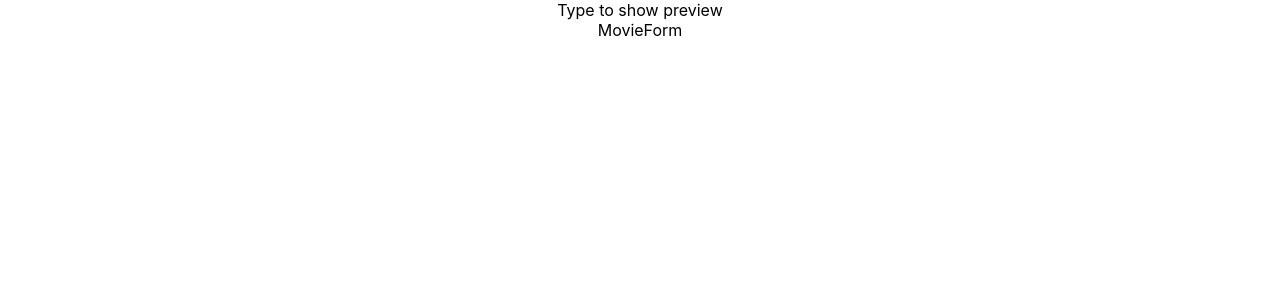
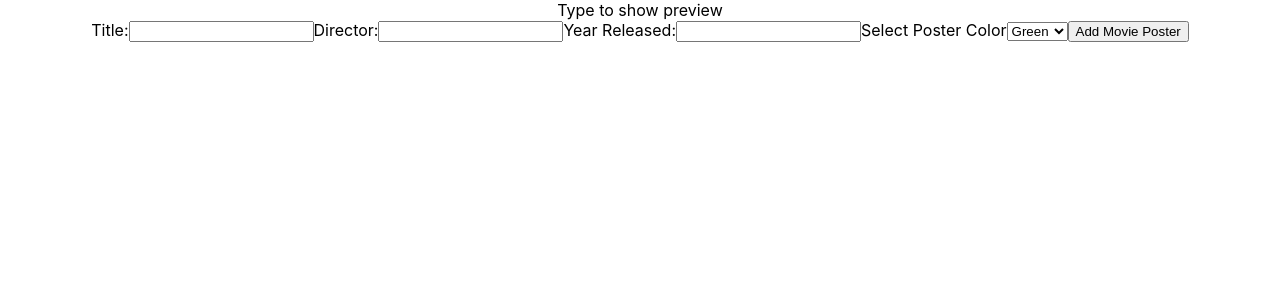
Before and after one commit to KhaymanaKing/movie-list-maker-react, a React (Create React App) app: page / in a window 1280 px wide. Shown: the top 300 px of the page. Built offline with nearby package versions, Linux system fonts and the light colour scheme.

Commit message:
movie form file should be completed

```diff
--- a/src/MovieForm.js
+++ b/src/MovieForm.js
@@ -1,7 +1,33 @@
 import React from 'react';
 
-export default function MovieForm() {
+export default function MovieForm(movieInfo) {
   return (
-    <div>MovieForm</div>
+    <div>
+      <form className='movie-form' onSubmit={movieInfo.submitMovie}>
+        <label>
+            Title:
+          <input required value ={movieInfo.movieTitle} onChange={(e) => movieInfo.setMovieTitle(e.target.value)}/>
+        </label>
+        <label>
+            Director:
+          <input required value ={movieInfo.movieDirector} onChange={(e) => movieInfo.setMovieDirector(e.target.value)}/>
+        </label>
+        <label>
+            Year Released:
+          <input required type="number" value={movieInfo.movieNumber} onChange={(e) => movieInfo.setMovieNumber(e.target.value)}/>
+        </label>
+        <label>
+            Select Poster Color
+          <select required value ={movieInfo.movieColor} onChange={(e) => movieInfo.setMovieColor(e.target.value)}>
+            <option value='1'>Green</option>
+            <option value='1'>Blue</option>
+            <option value='1'>Red</option>
+            <option value='1'>Purple</option>
+          </select>
+        </label>
+        <button>Add Movie Poster</button>
+      </form>
+
+    </div>
   );
 }
```
